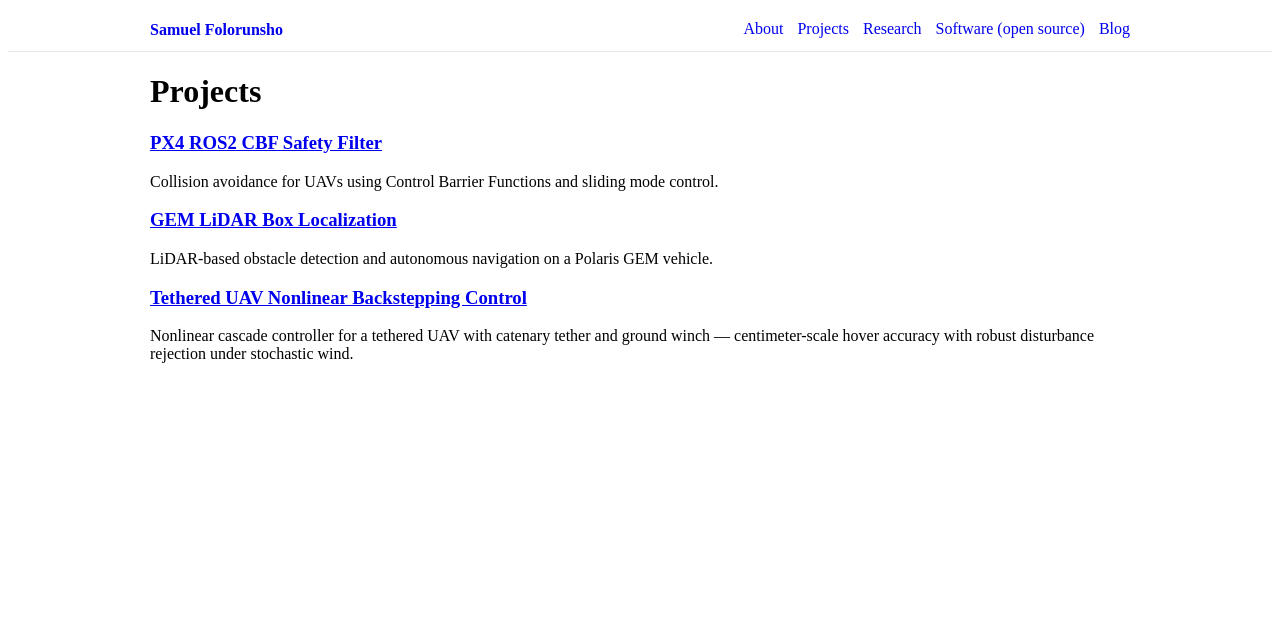
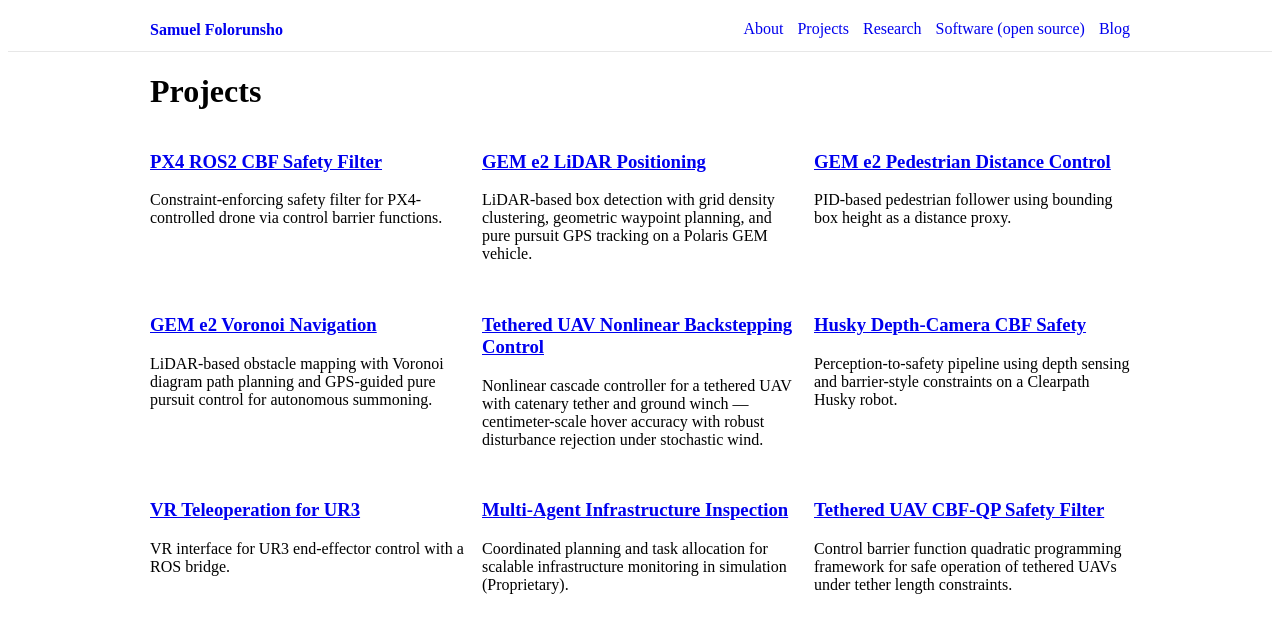
Before and after one commit to sof-danny/sof-danny.github.io, a Jekyll site: the page built from projects/index.md, in a window 1280 px wide. Shown: the top 633 px of the page. Built offline with Jekyll 4.4.1, drawn with Linux system fonts in a browser that asks for light colours.

Commit message:
updated projects page

```diff
--- a/projects/index.md
+++ b/projects/index.md
@@ -3,20 +3,54 @@ layout: default
 title: Projects
 permalink: /projects/
 ---
+
 <h1>Projects</h1>
-<div class="project-grid">
+
+<div class="grid">
+
   <div class="project-card">
     <h3><a href="/projects/px4-cbf/">PX4 ROS2 CBF Safety Filter</a></h3>
-    <p>Collision avoidance for UAVs using Control Barrier Functions and sliding mode control.</p>
+    <p>Constraint-enforcing safety filter for PX4-controlled drone via control barrier functions.</p>
   </div>
 
   <div class="project-card">
-    <h3><a href="/projects/gem-lidar/">GEM LiDAR Box Localization</a></h3>
-    <p>LiDAR-based obstacle detection and autonomous navigation on a Polaris GEM vehicle.</p>
+    <h3><a href="/projects/gem-lidar/">GEM e2 LiDAR Positioning</a></h3>
+    <p>LiDAR-based box detection with grid density clustering, geometric waypoint planning, and pure pursuit GPS tracking on a Polaris GEM vehicle.</p>
   </div>
+
+  <div class="project-card">
+    <h3><a href="/projects/dist_to_ped/">GEM e2 Pedestrian Distance Control</a></h3>
+    <p>PID-based pedestrian follower using bounding box height as a distance proxy.</p>
+  </div>
+
+  <div class="project-card">
+    <h3><a href="/projects/voronoi/">GEM e2 Voronoi Navigation</a></h3>
+    <p>LiDAR-based obstacle mapping with Voronoi diagram path planning and GPS-guided pure pursuit control for autonomous summoning.</p>
+  </div>
+
+  <div class="project-card">
+    <h3><a href="https://arxiv.org/pdf/2412.09502" target="_blank">Tethered UAV Nonlinear Backstepping Control</a></h3>
+    <p>Nonlinear cascade controller for a tethered UAV with catenary tether and ground winch — centimeter-scale hover accuracy with robust disturbance rejection under stochastic wind.</p>
+  </div>
+
+  <div class="project-card">
+    <h3><a href="https://drive.google.com/file/d/1FvPmmdOXzjMrN9dJuLUZ_tppwugBukiE/view?usp=sharing" target="_blank">Husky Depth-Camera CBF Safety</a></h3>
+    <p>Perception-to-safety pipeline using depth sensing and barrier-style constraints on a Clearpath Husky robot.</p>
+  </div>
+
+  <div class="project-card">
+    <h3><a href="/papers/vr_ur3.pdf" target="_blank">VR Teleoperation for UR3</a></h3>
+    <p>VR interface for UR3 end-effector control with a ROS bridge.</p>
+  </div>
+
+  <div class="project-card">
+    <h3><a href="#">Multi-Agent Infrastructure Inspection</a></h3>
+    <p>Coordinated planning and task allocation for scalable infrastructure monitoring in simulation (Proprietary).</p>
+  </div>
+
+  <div class="project-card">
+    <h3><a href="https://arxiv.org/abs/2502.08129" target="_blank">Tethered UAV CBF-QP Safety Filter</a></h3>
+    <p>Control barrier function quadratic programming framework for safe operation of tethered UAVs under tether length constraints.</p>
+  </div>
+
 </div>
-
-<div class="project-card">
-  <h3><a href="https://arxiv.org/pdf/2412.09502" target="_blank">Tethered UAV Nonlinear Backstepping Control</a></h3>
-  <p>Nonlinear cascade controller for a tethered UAV with catenary tether and ground winch — centimeter-scale hover accuracy with robust disturbance rejection under stochastic wind.</p>
-</div>
```
